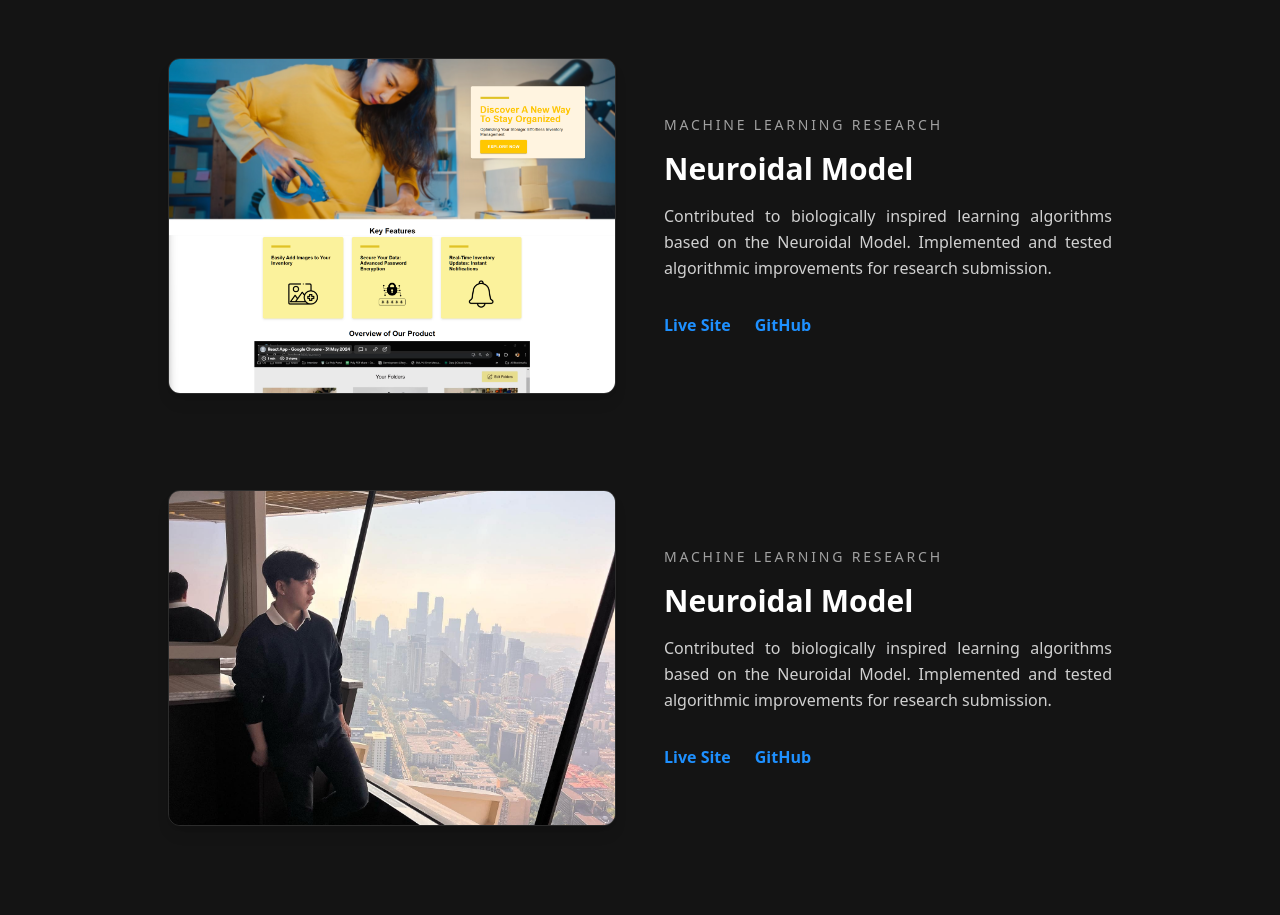
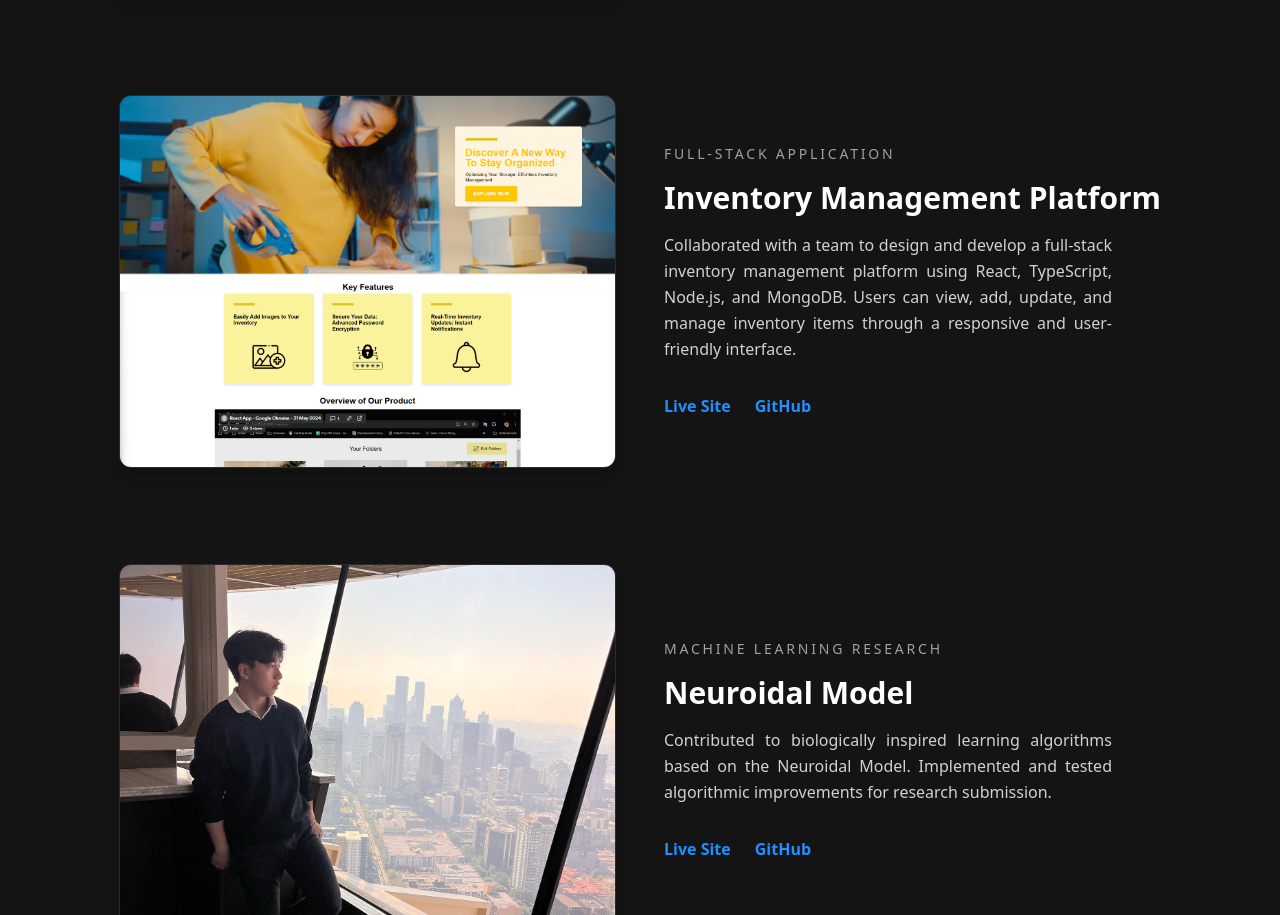
Before and after one commit to Luke7787/website-portfolio, a Next.js app in the folder luke-portfolio/: page / in a window 1280 px wide. Shown: the part 2180-3095 px from the top of the page. Built offline with nearby package versions, Linux system fonts and the light colour scheme.

Commit message:
udpated text for the project2 text section

```diff
--- a/luke-portfolio/src/app/page.tsx
+++ b/luke-portfolio/src/app/page.tsx
@@ -617,7 +617,7 @@ export default function Page() {
             <div className="relative w-full aspect-4/3">
               <Image
                 src="/images/project2.png"
-                alt="AI Research Project"
+                alt="Inventory Management Platform"
                 fill
                 className="rounded-xl object-cover shadow-lg border border-white/10"
               />
@@ -626,28 +626,33 @@ export default function Page() {
             {/* Text */}
             <div className="text-left space-y-4">
               <p className="text-sm tracking-[0.2em] text-white/60 uppercase">
-                MACHINE LEARNING RESEARCH
+                FULL-STACK APPLICATION
               </p>
 
               <h3 className="text-2xl md:text-3xl font-bold text-white">
-                Neuroidal Model
+                Inventory Management Platform
               </h3>
 
               <p className="text-white/80 leading-relaxed text-justify max-w-md">
-                Contributed to biologically inspired learning algorithms based
-                on the Neuroidal Model. Implemented and tested algorithmic
-                improvements for research submission.
+                Collaborated with a team to design and develop a full-stack
+                inventory management platform using React, TypeScript, Node.js,
+                and MongoDB. Users can view, add, update, and manage inventory
+                items through a responsive and user-friendly interface.
               </p>
 
               <div className="flex gap-6 pt-4">
                 <a
-                  href="#"
+                  href="https://mango-island-08612f41e.5.azurestaticapps.net"
+                  target="_blank"
+                  rel="noopener noreferrer"
                   className="text-[#1E90FF] font-semibold hover:underline"
                 >
                   Live Site
                 </a>
                 <a
-                  href="#"
+                  href="https://github.com/Luke7787/ImmaculateInventors"
+                  target="_blank"
+                  rel="noopener noreferrer"
                   className="text-[#1E90FF] font-semibold hover:underline"
                 >
                   GitHub
```
